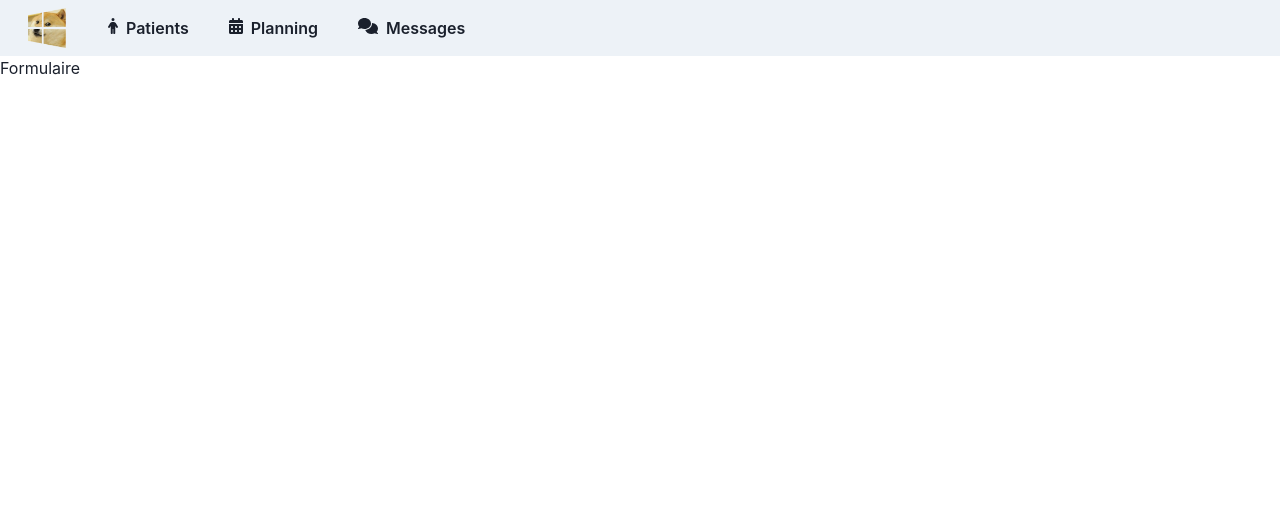
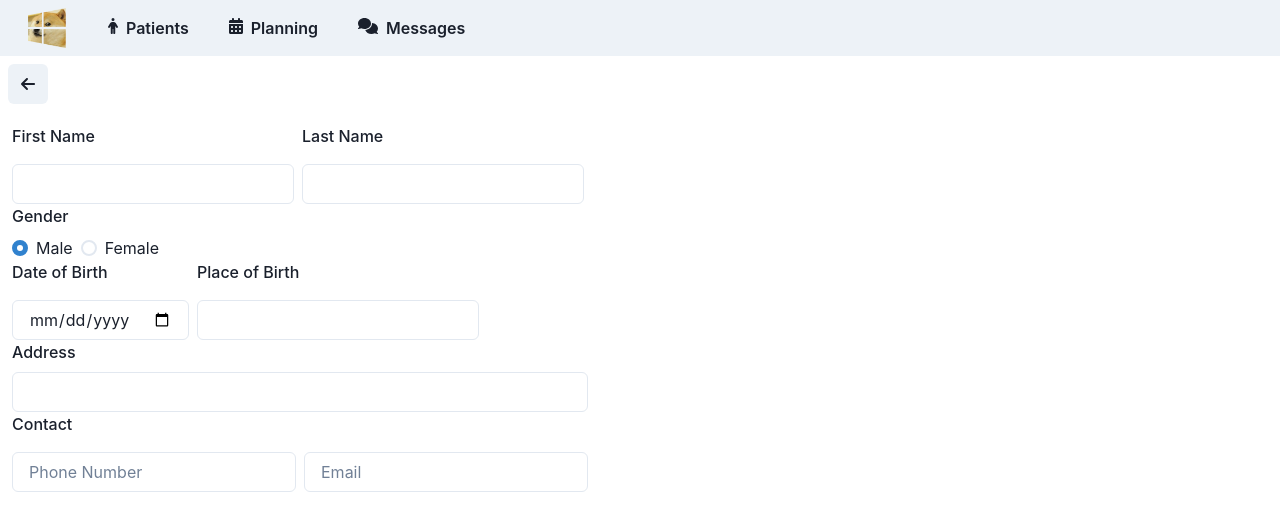
Before and after one commit to RomainReghem/Windoge, a React (Vite) app: page /formulairepatient in a window 1280 px wide. Shown: the top 530 px of the page. Built offline with nearby package versions, Linux system fonts and the light colour scheme.

Commit message:
Modification ajout dossier patient

```diff
--- a/src/FormulairePatient.jsx
+++ b/src/FormulairePatient.jsx
@@ -1,10 +1,65 @@
-import { Text, Center, Badge, Stack, InputLeftElement, InputGroup, Input, Button, Spinner } from "@chakra-ui/react";
+import { Text, Center, Badge, Stack, InputLeftElement, InputGroup, Input, Button, Spinner, FormControl, FormLabel, FormErrorMessage, FormHelperText } from "@chakra-ui/react";
+import { HStack, RadioGroup, Radio, IconButton } from "@chakra-ui/react";
 import { FontAwesomeIcon } from "@fortawesome/react-fontawesome";
-import { faMagnifyingGlass, faPlus } from '@fortawesome/free-solid-svg-icons'
+import { faArrowLeft} from '@fortawesome/free-solid-svg-icons'
+import { Link, useNavigate } from "react-router-dom";
 
-const FormulairePatient = ()  =>{
-    return(
-        <Text>Formulaire</Text>
+const FormulairePatient = () => {
+    const navigate = useNavigate()
+
+    return (
+        <>
+
+           <IconButton icon={<FontAwesomeIcon icon={faArrowLeft}/>} onClick={() => navigate(-1)} w={'40px'} m={2}></IconButton>
+
+
+
+            <FormControl m={[2, 3]} w='xl'>
+                <HStack>
+                    <Stack>
+                        <FormLabel>First Name</FormLabel>
+                        <Input type='text' />
+                    </Stack>
+                    <Stack>
+                        <FormLabel>Last Name</FormLabel>
+                        <Input type='text' />
+                    </Stack>
+                </HStack>
+                <FormLabel>Gender</FormLabel>
+                <RadioGroup defaultValue='Male'>
+                    <HStack>
+                        <Radio value='Male'>Male</Radio>
+                        <Radio value='Female'>Female</Radio>
+                    </HStack>
+                </RadioGroup>
+
+                <HStack>
+                    <Stack>
+                        <FormLabel>Date of Birth</FormLabel>
+                    <Input type='date' />
+                    </Stack>
+
+                    <Stack>
+                      <FormLabel>Place of Birth</FormLabel>
+                    <Input type='text' />
+                    </Stack>
+
+                </HStack>
+
+
+                <FormLabel>Address</FormLabel>
+                <Input type='text' />
+                <Stack>
+                    <FormLabel>Contact</FormLabel>
+                    <HStack>
+                        <Input type='tel' placeholder='Phone Number' />
+                        <Input type='email' placeholder='Email' />
+                    </HStack>
+                </Stack>
+            </FormControl>
+
+
+        </>
     )
 }
 
```
